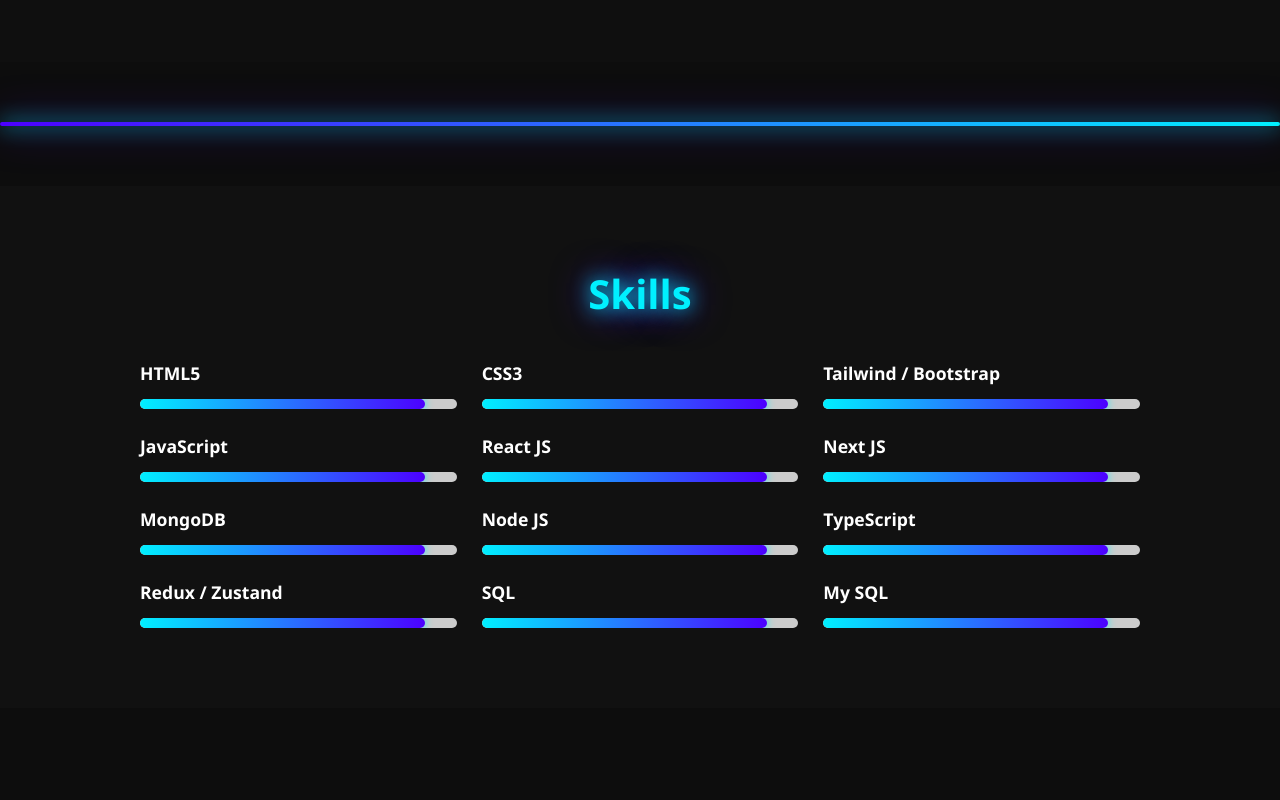
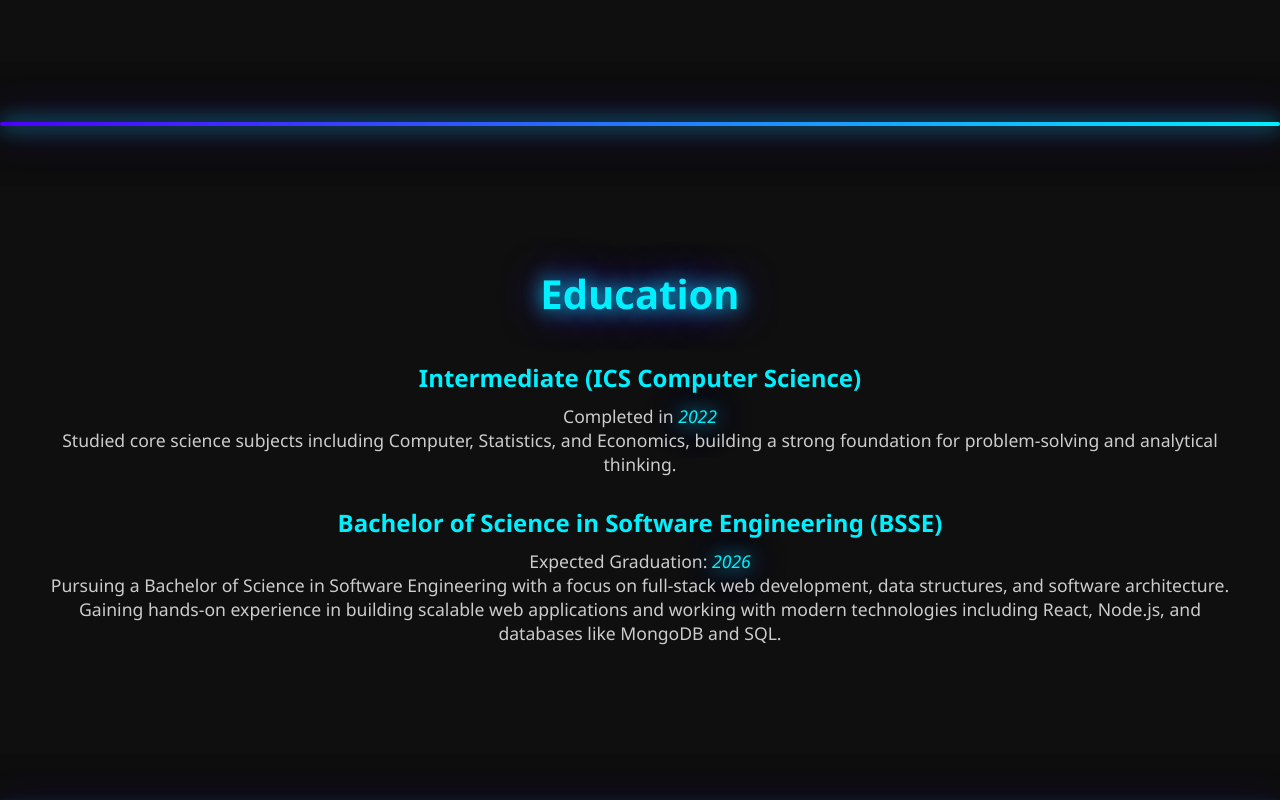
Before and after one commit to ahmadbilal-kh/portfolio, a React (Create React App) app: page / in a window 1280 px wide. Shown: the part 1020-1820 px from the top of the page. Before the commit the page ends 1728 px from the top, so only its background shows below. Built offline with nearby package versions, Linux system fonts and the light colour scheme.

Commit message:
add education section

```diff
--- a/src/App.js
+++ b/src/App.js
@@ -1,5 +1,6 @@
 import './App.css';
 import About from './components/About';
+import Education from './components/Education';
 import Hero from './components/Hero';
 import Navbar from './components/Navbar';
 import Skills from './components/Skills';
@@ -10,6 +11,7 @@
     <Navbar/>
     <Hero/>
     <About/>
+    <Education/>
     <Skills/>
     </>
   );
--- a/src/components/Education.js
+++ b/src/components/Education.js
@@ -1,7 +1,38 @@
 import React from "react";
 
 const Education = () => {
-  return <div>Education</div>;
+  return (
+    <div>
+      <div class="section-glow-end"></div>
+      <section className="education" id="eductaion">
+        <h2 className="section-title">Education</h2>
+        <div className="education-item">
+          <h3>Intermediate (ICS Computer Science)</h3>
+          <p>
+            Completed in <span className="glow-name">2022</span>
+          </p>
+          <p>
+            Studied core science subjects including Computer, Statistics, and
+            Economics, building a strong foundation for problem-solving and
+            analytical thinking.
+          </p>
+        </div>
+        <div className="education-item">
+          <h3>Bachelor of Science in Software Engineering (BSSE)</h3>
+          <p>
+            Expected Graduation: <span className="glow-name">2026</span>
+          </p>
+          <p>
+            Pursuing a Bachelor of Science in Software Engineering with a focus
+            on full-stack web development, data structures, and software
+            architecture. Gaining hands-on experience in building scalable web
+            applications and working with modern technologies including React,
+            Node.js, and databases like MongoDB and SQL.
+          </p>
+        </div>
+      </section>
+    </div>
+  );
 };
 
 export default Education;
--- a/src/components/Navbar.js
+++ b/src/components/Navbar.js
@@ -10,8 +10,8 @@
       <div class="nav-right">
         <a href="/">Home</a>
         <a href="#about">About</a>
+        <a href="#eductaion">Education</a>
         <a href="#skills">Skills</a>
-        <a href="#eductaion">Education</a>
         <a href="#projects">Projects</a>
         <a href="#services">Services</a>
         <a href="#contact">Contact</a>
```
